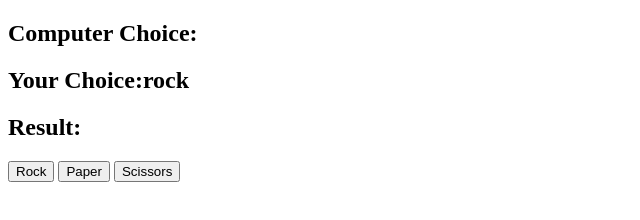
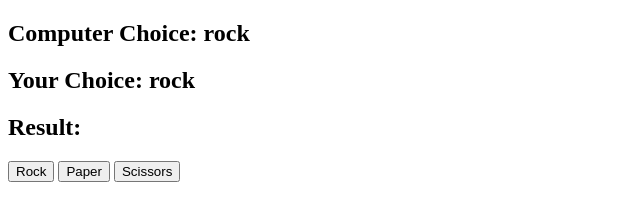
Before and after one commit to Jayz-lab/Rock-Paper-Scissors, a plain HTML site: page index.html in a window 1280 px wide. Both pictures are taken after a click on the button "Rock". Shown: the full height of the page, 0-640 px from the left. Drawn offline with Linux system fonts and the light colour scheme.

Commit message:
initlise function for comp generate choice

```diff
--- a/code.js
+++ b/code.js
@@ -10,6 +10,22 @@ let result
 possibleChoices.forEach(possibleChoice => possibleChoice.addEventListener('click', (e) => {
     userPick = e.target.id
     userPickOutput.innerHTML = userPick//updates user's hoice in the interface
-    generateComputerChoice()
+    generateComputerChoice() //generate comp choice function
     getResult()
 }))
+
+function generateComputerChoice() {
+    const randomNumber = Math.floor(Math.random()*3) + 1//or possibleChoices.length
+
+    if (randomNumber === 1) {
+        computerPick = 'rock'
+    }
+    if (randomNumber === 2) {
+        computerPick = 'scissors'
+    }
+    if (randomNumber === 3) {
+        computerPick = 'paper'
+    }
+
+    computerPickOutput.innerHTML = computerPick
+}
```
Also changed, not shown: index.html (+3 -3 lines).
